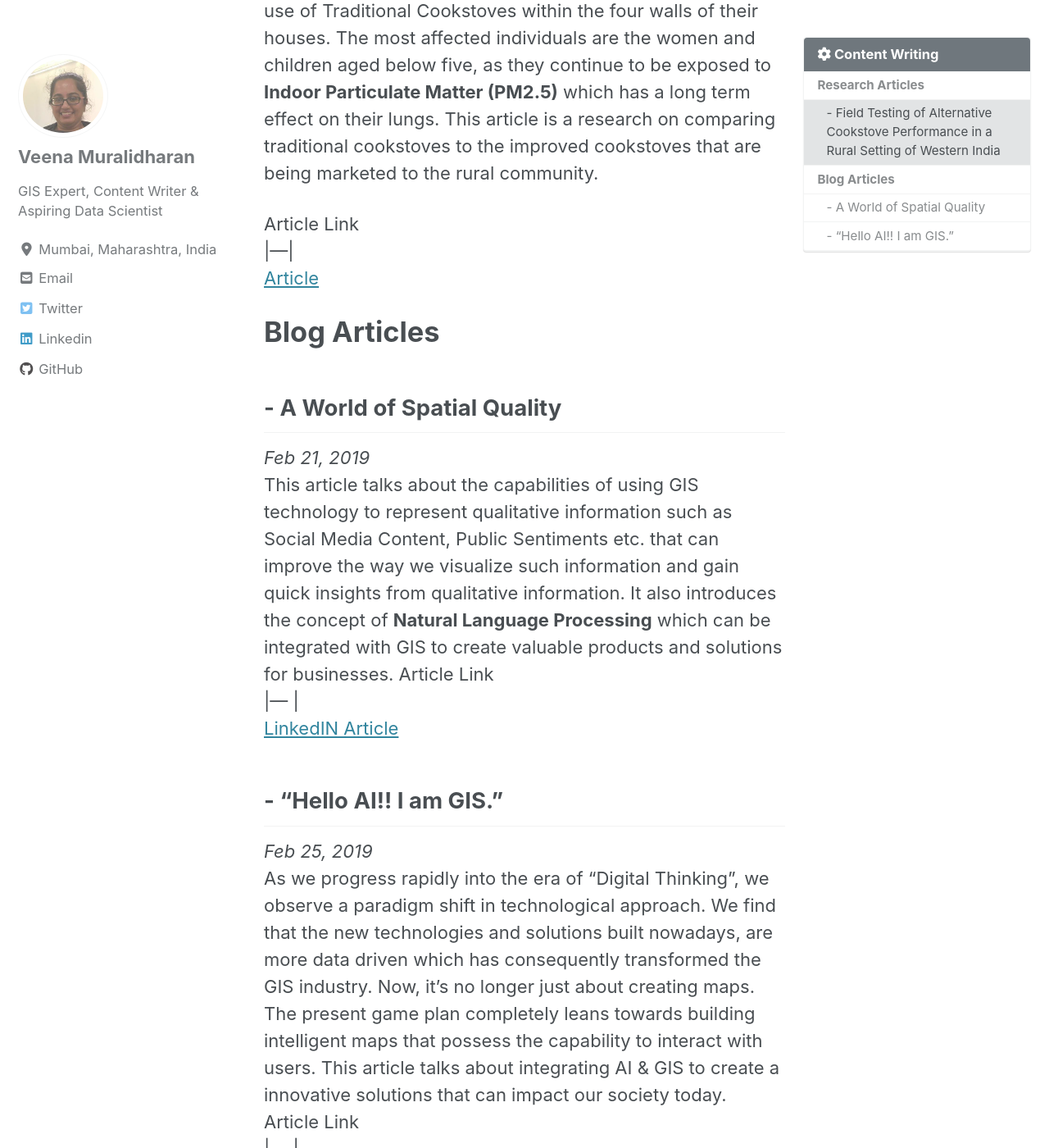
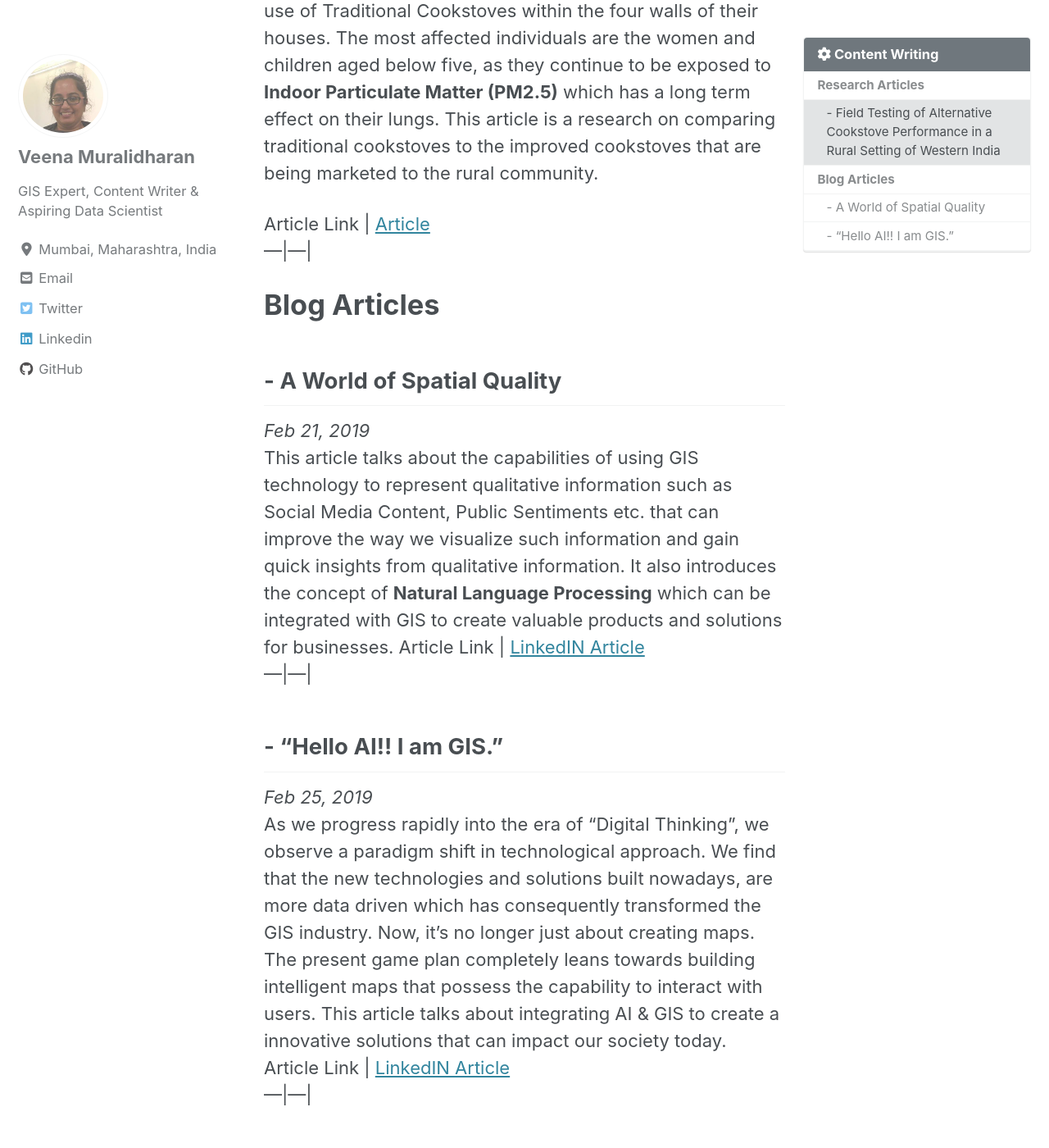
Before and after one commit to veena1486/veena1486.github.io, a Jekyll site: the page built from _pages/writing.md, in a window 1280 px wide and 1400 px high, scrolled down 936 px. Shown: the whole window at 82% size. Built offline with Jekyll 4.4.1, drawn with Linux system fonts in a browser that asks for light colours; cached includes are drawn as plain includes; nearby versions of some CDN libraries.

```diff
--- a/_pages/writing.md
+++ b/_pages/writing.md
@@ -13,9 +13,9 @@ toc_sticky: true
 *Feb 3, 2015 | International Journal of Environment Research and Public Health* <br>
 Indoor Air Pollution has been silent killer over the years. We do not realise of its existence, but it continues to affect our health which causes long term illnesses and puts a burden on our delicate health systems. Rural village households continue to remain the most affected due to their continued use of Traditional Cookstoves within the four walls of their houses. The most affected individuals are the women and children aged below five, as they continue to be exposed to **Indoor Particulate Matter (PM2.5)** which has a long term effect on their lungs. This article is a research on comparing traditional cookstoves to the improved cookstoves that are being marketed to the rural community.<br>
 
- Article Link
- |---|
- [Article](https://pubmed.ncbi.nlm.nih.gov/25654775/)
+ Article Link | [Article](https://pubmed.ncbi.nlm.nih.gov/25654775/)
+ ---|---|
+
 
 
 
@@ -23,13 +23,12 @@ Indoor Air Pollution has been silent killer over the years. We do not realise of
 ## - **A World of Spatial Quality**
 *Feb 21, 2019* <br>
 This article talks about the capabilities of using GIS technology to represent qualitative information such as Social Media Content, Public Sentiments etc. that can improve the way we visualize such information and gain quick insights from qualitative information. It also introduces the concept of **Natural Language Processing** which can be integrated with GIS to create valuable products and solutions for businesses.
-Article Link
-|--- |
-[LinkedIN Article](https://www.linkedin.com/pulse/world-spatial-quality-veena-muralidharan/)
+Article Link | [LinkedIN Article](https://www.linkedin.com/pulse/world-spatial-quality-veena-muralidharan/)
+---|---|
+
 
 ## - **"Hello AI!! I am GIS."**
 *Feb 25, 2019* <br>
 As we progress rapidly into the era of "Digital Thinking", we observe a paradigm shift in technological approach. We find that the new technologies and solutions built nowadays, are more data driven which has consequently transformed the GIS industry. Now, it's no longer just about creating maps. The present game plan completely leans towards building intelligent maps that possess the capability to interact with users. This article talks about integrating AI & GIS to create a innovative solutions that can impact our society today.
-Article Link
-|--- |
-[LinkedIN Article](https://www.linkedin.com/pulse/hello-ai-i-am-gis-veena-muralidharan/)
+Article Link | [LinkedIN Article](https://www.linkedin.com/pulse/hello-ai-i-am-gis-veena-muralidharan/)
+---|---|
```
